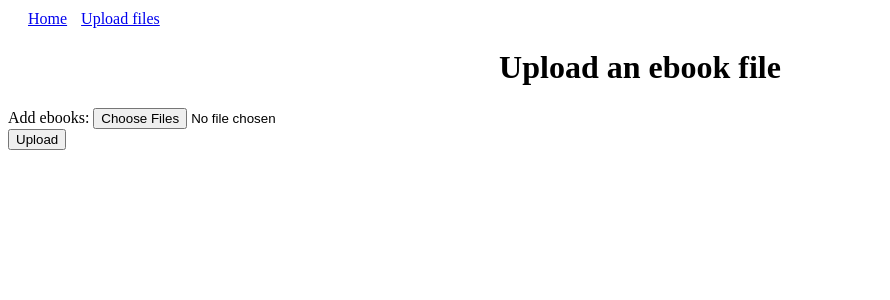
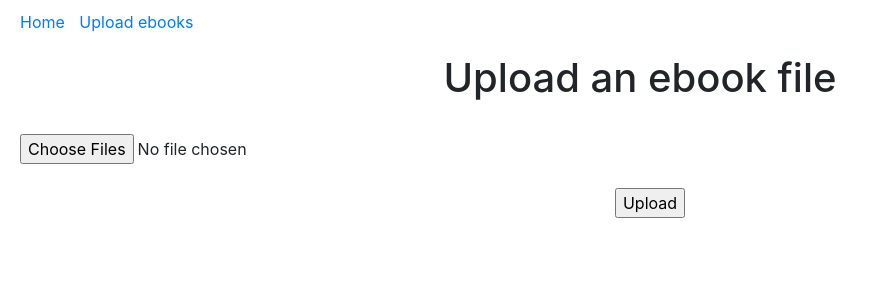
Before and after one commit to raul23/EbookManager, a Django app: template ebook_manager/templates/ebook_manager/upload_ebooks.html in a window 1280 px wide. Shown: the top 300 px of the page, without its empty margins (0-890 px from the left). Run offline with Django 3.2, Linux system fonts and the light colour scheme; the template is opened without the code that fills it: most values are stand-ins (such as "Sample title", 1, 10 or a date in 2020); some libraries are stand-ins or nearby versions.

Commit message:
upload_ebooks.html: extend base_others.html

```diff
--- a/ebook_manager/templates/ebook_manager/upload_ebooks.html
+++ b/ebook_manager/templates/ebook_manager/upload_ebooks.html
@@ -1,25 +1,17 @@
-<!DOCTYPE html>
-<html lang="en">
-<head>
-    <meta charset="UTF-8">
-    <title>Upload an ebook file</title>
-</head>
-<body>
-<div style="margin-left:20px;margin-top:10px">
-    <a href="{% url 'ebook-manager:index' %}">Home</a>
-    <a style="padding-left:10px" href="{% url 'ebook-manager:index' %}">Upload files</a>
-</div>
-<h1 style="text-align:center">Upload an ebook file</h1>
+{% extends "ebook_manager/base_others.html" %}
 
-<form action="{% url 'ebook-manager:upload_files_submit_form' %}" method="post" enctype="multipart/form-data">
+{% block title %}Book: {{ book.title }} {% endblock %}
+
+{% block heading-1 %} Upload an ebook file {% endblock %}
+
+{% block content-others %}
+<form action="{% url 'ebook-manager:upload_submit_form' %}" method="post" enctype="multipart/form-data">
   {% csrf_token %}
-  <div class="form-group">
-      <label for="UploadFiles">Add ebooks:</label>
-      <input type="file" name="files" class="form-control-file" id="UploadFiles" multiple>
+  <div style="text-align: center" class="form-group">
+      <label for="UploadFiles"></label>
+      <input style="text-align: center" type="file" name="files" class="form-control-file" id="UploadFiles" multiple>
       <br/>
       <input type="submit" value="Upload">
   </div>
 </form>
-
-</body>
-</html>
+{% endblock %}
```
